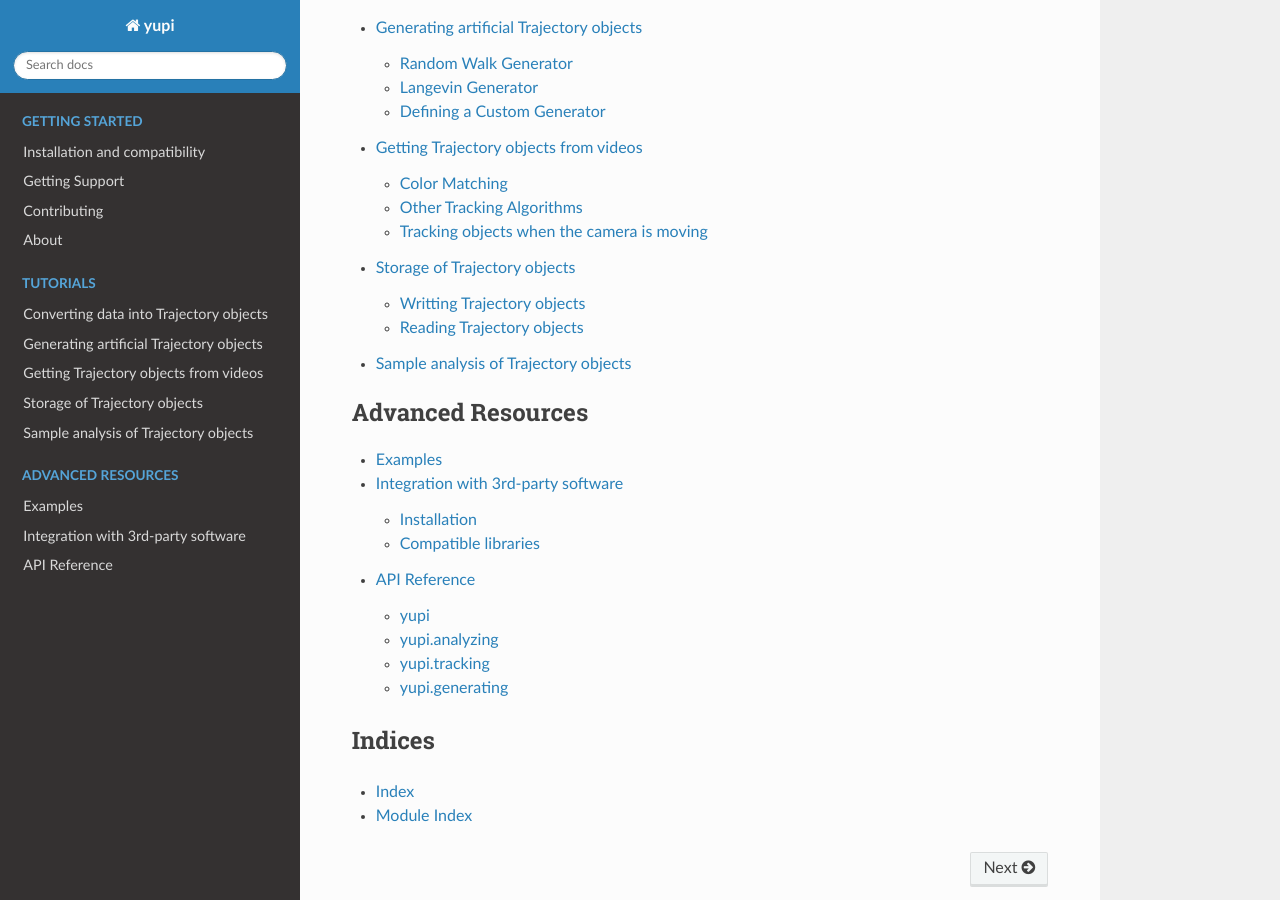
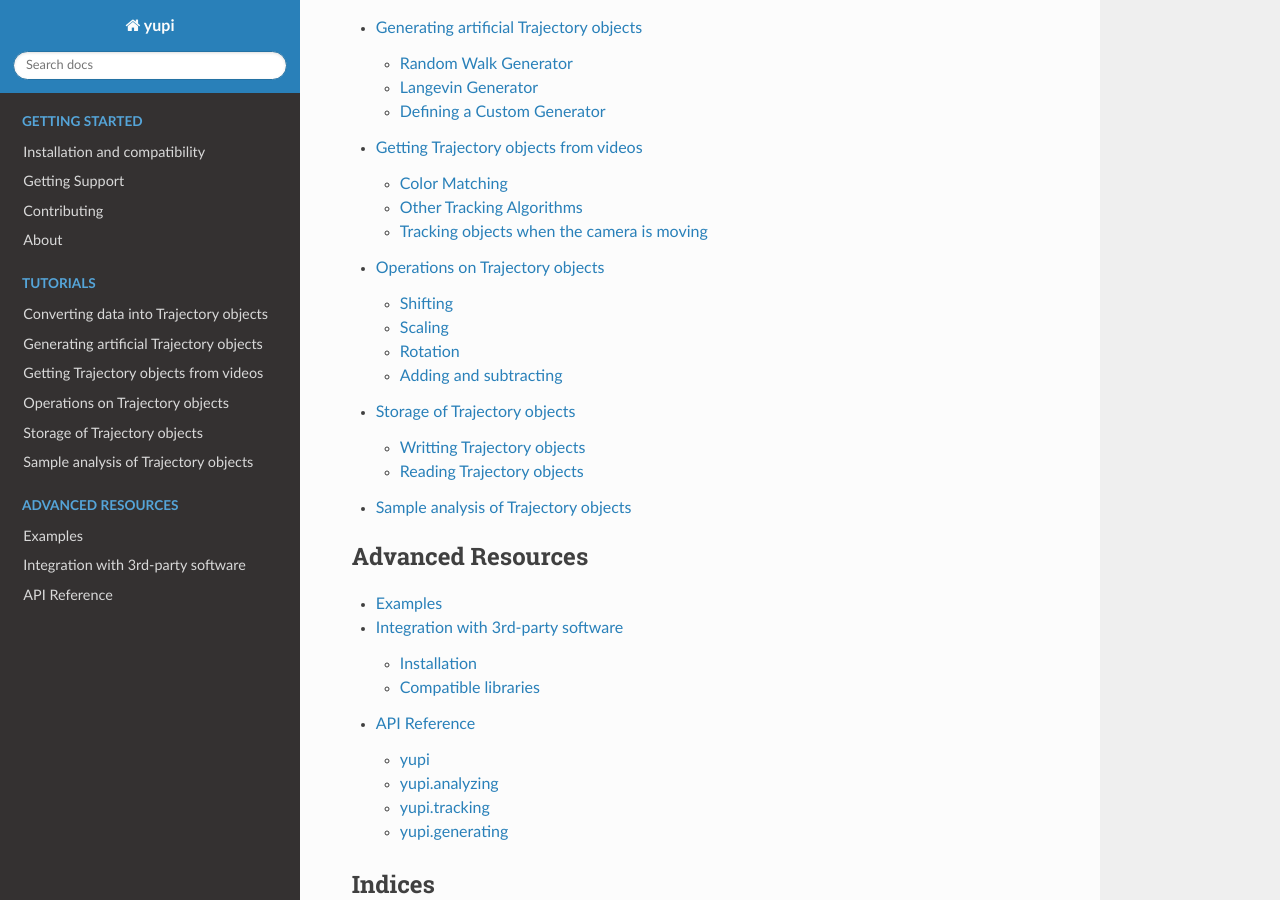
Before and after one commit to yupidevs/yupi, a Sphinx documentation site: the page built from docs/source/index.rst, in a window 1280 px wide and 900 px high, scrolled down 1253 px. Built offline with Sphinx 7.4.7 and the Read the Docs theme 2.0.0, drawn with Linux system fonts in a browser that asks for light colours; some of the changed lines change nothing that is shown.

Commit message:
Add operations tutorial

```diff
--- a/docs/source/index.rst
+++ b/docs/source/index.rst
@@ -30,6 +30,7 @@ Standing for Yet Underused Path Instruments, **yupi** is a set of tools designed
    Converting data into Trajectory objects <tutorials/converting>
    tutorials/generating
    tutorials/tracking
+   tutorials/operations
    tutorials/storing
    tutorials/analyzing
 
--- /dev/null
+++ b/docs/source/tutorials/operations.rst
@@ -0,0 +1,63 @@
+Operations on Trajectory objects
+--------------------------------
+
+Let us consider a simple 2D trajectory:
+
+.. code-block:: python
+
+    traj = Trajectory(points=[[1,2],[3,3],[4,2]])
+
+
+There are several ways a trajectory can be modified in yupi.
+
+Shifting
+========
+
+If the trajectory needs to be shifted it can be done by
+adding (or substracting) a tuple (or any array-like structure) with the same dimensions of the
+trajectory points:
+
+.. code-block:: python
+
+    transf_traj = traj + (1, 4)   # transf_traj points: [[2,6],[4,7],[5,6]]
+    centered = traj - traj.r[0]   # centered points: [[0,0],[2,1],[3,0]]
+
+Both operations can be made in-place when using the operators: **+=** or
+**-=**.
+
+Scaling
+=======
+
+Spacial scaling of a trajectory can be also achieved by multiplying it by a constant:
+
+.. code-block:: python
+
+    scaled_traj = traj * 3   # scaled_traj points: [[3,6],[9,9],[12,6]]
+
+
+This operation can be made in-place when using the operator *=.
+
+
+Rotation
+========
+
+Rotation can be made using the **rotate** method:
+
+.. code-block:: python
+
+    traj_2 = Trajectory(points=[[0,0],[1,0]])
+    traj_2.rotate(-np.pi / 2)   # traj_2 points: [[0,0], [0,1]]
+
+
+Adding and subtracting
+======================
+
+If two trajectories have the same length and dimensions they can be added or
+subtracted by:
+
+
+.. code-block:: python
+
+    traj_a = Trajectory(points=[[1,2],[3,3],[4,2]])
+    traj_b = Trajectory(points=[[0,0],[1,4],[2,3]])
+    traj_c = traj_a + traj_b   # traj_c points: [[1,2],[4,7],[6,5]]
```
